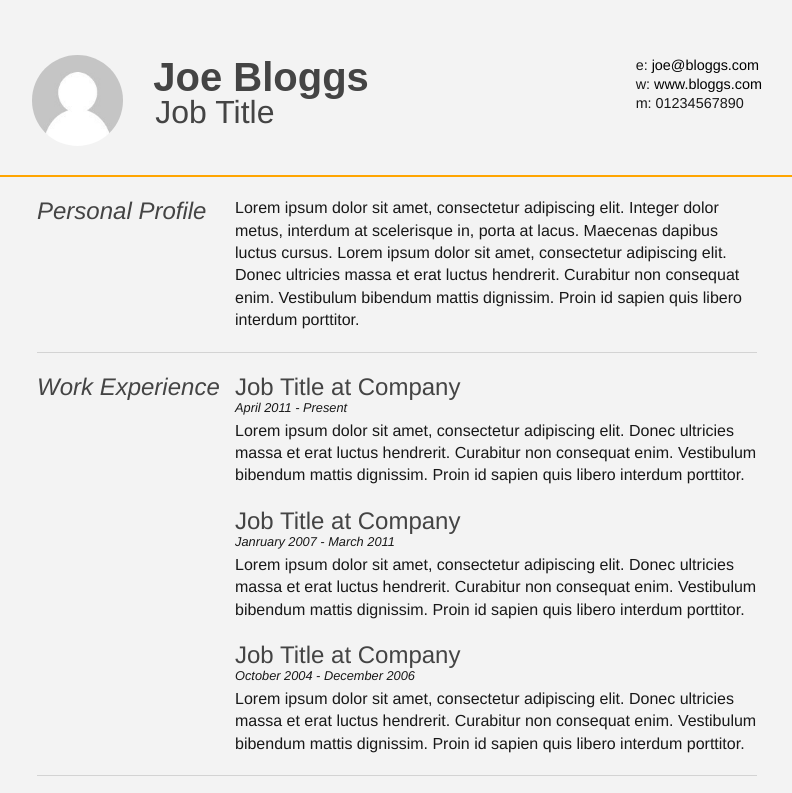
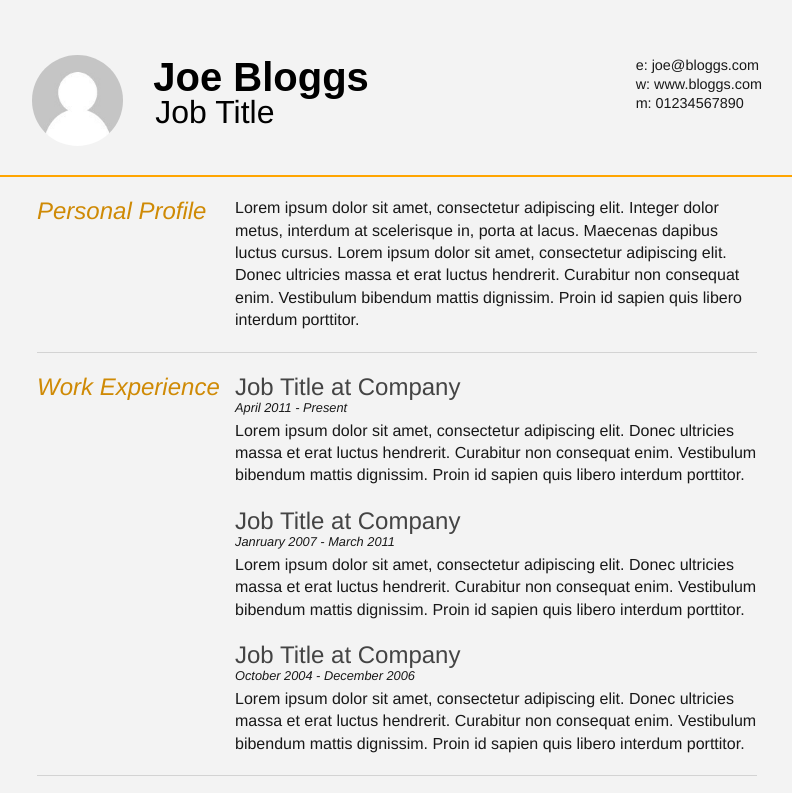
Before and after one commit to GabrielLyra22/estilizar-curriculo-sprint-2-GabrielLyra22, a plain HTML site: page index.html in a window 1280 px wide. Shown: the top 793 px of the page, without its empty margins (243-1035 px from the left). Drawn offline with Linux system fonts and the light colour scheme.

Commit message:
commit final

```diff
--- a/style.css
+++ b/style.css
@@ -40,11 +40,13 @@ p {
 	font-size: 2.5em;
 	font-weight: 700;
 	margin-bottom: -6px;
+	color: black;
 }
 
 #name h2 {
 	font-size: 2em;
 	margin-left: 2px;
+	color: black;
 }
 
 #mainArea {
@@ -65,6 +67,7 @@ p {
 
 #name {
 	float: left;
+	color: black;
 }
 
 #contactDetails {
@@ -116,6 +119,7 @@ section:last-child {
 .sectionTitle h1 {
 	font-style: italic;
 	font-size: 1.5em;
+	color: #cf8a05;
 }
 
 .sectionContent h2 {
@@ -145,7 +149,7 @@ section:last-child {
 }
 
 a:link, a:visited {
-	color: black;
+	color: #181818;
 }
 
 .line {
```
